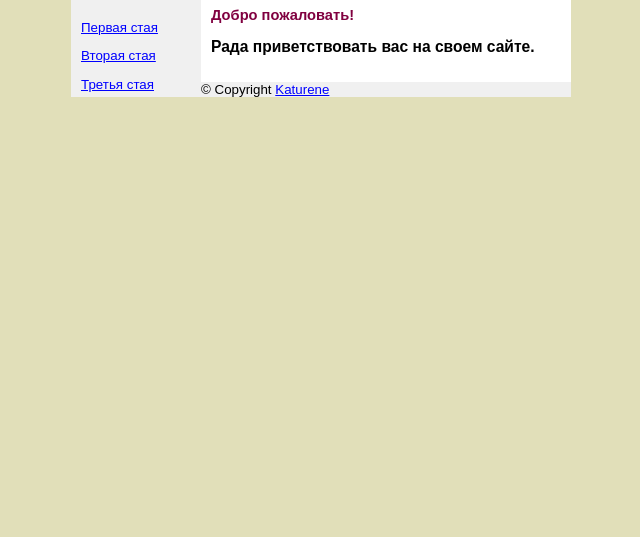
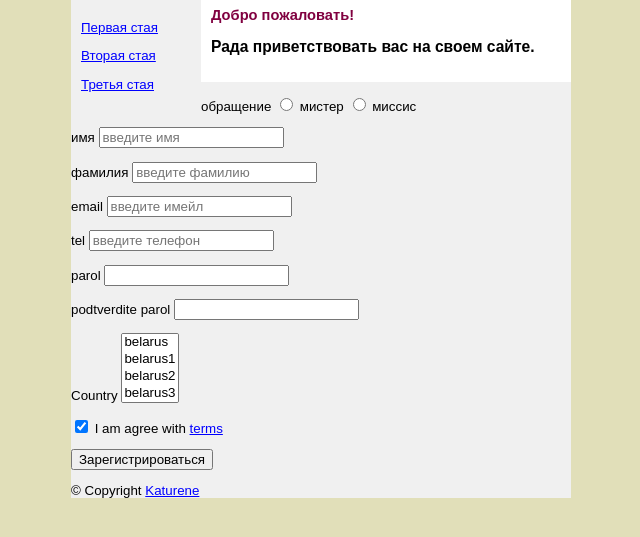
Before and after one commit to Katurene/Stranica, a plain HTML site: page index.html in a window 1280 px wide. Shown: the part 201-738 px from the top of the page, without its empty margins (319-959 px from the left). Drawn offline with Linux system fonts and the light colour scheme.

Commit message:
Форма регистрации недоделаная

```diff
--- a/index.html
+++ b/index.html
@@ -20,6 +20,62 @@
     <h3>Рада приветствовать вас на своем сайте.</h3>
        <!-- <p><img src="images/dzen.png" alt="Письма мастера дзен"></p>-->
     </div>
+    <form action="/signup" method="POST">
+    <p>
+        <label>обращение</label>
+        <label>
+            <input type="radio" name="title" value="mr">
+            мистер
+        </label>
+        <label>
+            <input type="radio" name="title" value="mrs">
+            миссис
+        </label>
+            </p>
+    <p>
+        <label>имя</label>
+        <input type="text" name="first_name" placeholder="введите имя">
+            </p>
+    <p>
+        <label>фамилия</label>
+        <input type="text" name="last_name" placeholder="введите фамилию">
+    </p>
+    <p>
+        <label>email</label>
+        <input type="email" name="email" placeholder="введите имейл">
+    </p>
+    <p>
+        <label>tel</label>
+        <input type="tel" name="phone" placeholder="введите телефон">
+    </p>
+    <p>
+        <label>parol</label>
+        <input type="password" name="password">
+    </p>
+    <p>
+        <label>podtverdite parol</label>
+        <input type="password" name="password_confirm">
+    </p>
+    <p>
+        <label>Country</label>
+        <select name="country" multiple> <!--можно выбрать несколько из списка-->
+            <option>belarus</option>
+            <option>belarus1</option>
+            <option>belarus2</option>
+            <option>belarus3</option>
+            <option>belarus4</option>
+        </select>
+    </p>
+    <p>
+        <label>
+        <input type="checkbox" name="terms" checked> <!--включен по умолчанию-->
+            I am agree with <a href="/terms"> terms</a>
+        </label>
+    </p>
+    <p>
+        <button>Зарегистрироваться</button>
+    </p>
+    </form>
 <footer>
     &copy; Copyright <a href="mailto:katur1984@gmail.com" target="_blank">Katurene</a>
 </footer>
```
